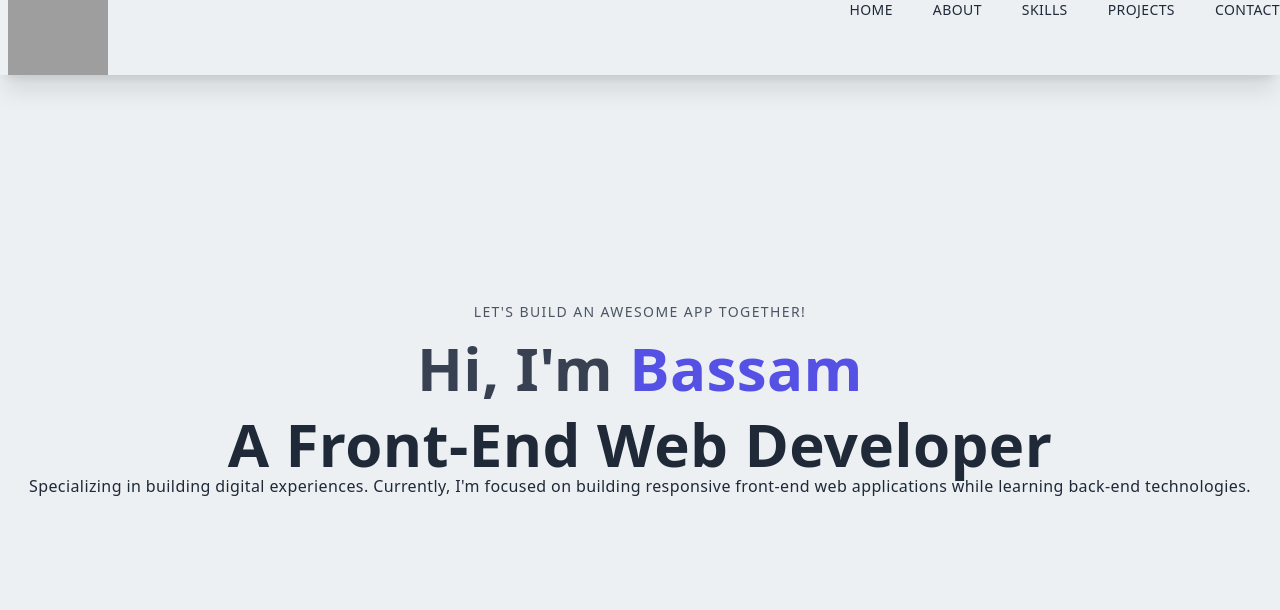
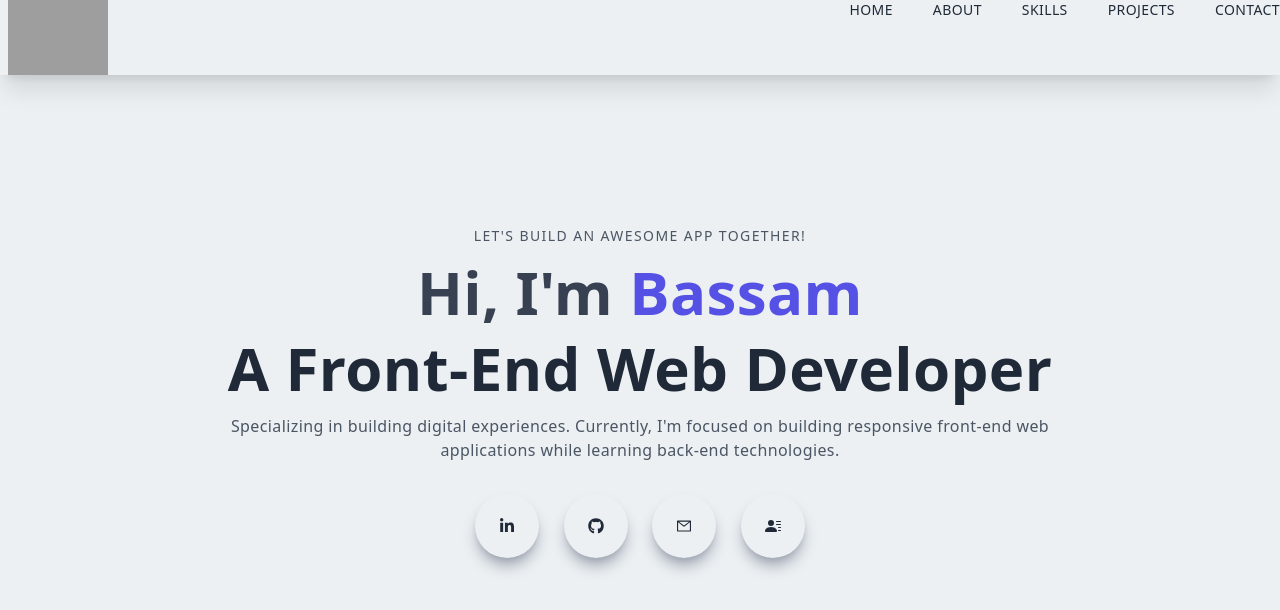
Before and after one commit to BassamHager/bassam-next-portfolio, a Next.js app: page / in a window 1280 px wide. Shown: the top 610 px of the page. Built offline with nearby package versions, Linux system fonts and the light colour scheme; grey boxes are pictures that could not be loaded.

Commit message:
added Main.jsx with basic styles

```diff
--- a/components/molecules/Main.jsx
+++ b/components/molecules/Main.jsx
@@ -1,4 +1,7 @@
 import React from "react";
+import { AiOutlineMail } from "react-icons/ai";
+import { BsFillPersonLinesFill } from "react-icons/bs";
+import { FaGithub, FaLinkedinIn } from "react-icons/fa";
 
 function Main() {
   return (
@@ -8,15 +11,38 @@
           <p className="uppercase text-sm tracking-widest text-gray-600">
             Let's Build an Awesome APP together!
           </p>
+
           <h1 className="py-4 text-gray-700">
             Hi, I'm <span className="text-[#5651e5]">Bassam</span>
           </h1>
+
           <h1>A Front-End Web Developer</h1>
-          <p>
+
+          <p className="py-4 text-gray-600 max-w-[70%] m-auto">
             Specializing in building digital experiences. Currently, I'm focused
             on building responsive front-end web applications while learning
             back-end technologies.
           </p>
+
+          {/* social icons */}
+          <div className="flex items-center justify-between max-w-[330px] m-auto py-4">
+            {/* linkedIn */}
+            <div className={socialIconStyle}>
+              <FaLinkedinIn />
+            </div>
+            {/* github */}
+            <div className={socialIconStyle}>
+              <FaGithub />
+            </div>
+            {/* mail */}
+            <div className={socialIconStyle}>
+              <AiOutlineMail />
+            </div>
+            {/* person fill */}
+            <div className={socialIconStyle}>
+              <BsFillPersonLinesFill />
+            </div>
+          </div>
         </div>
       </div>
     </div>
@@ -27,5 +53,7 @@
 const mainWrap = "w-full h-screen text-center";
 const mainInnerContainer =
   "max-w-[1240px] w-full h-full mx-auto p-2 flex justify-center items-center";
+const socialIconStyle =
+  "rounded-full shadow-lg shadow-gray-400 p-6 cursor-pointer hover:scale-110 ease-in duration-300";
 
 export default Main;
```
